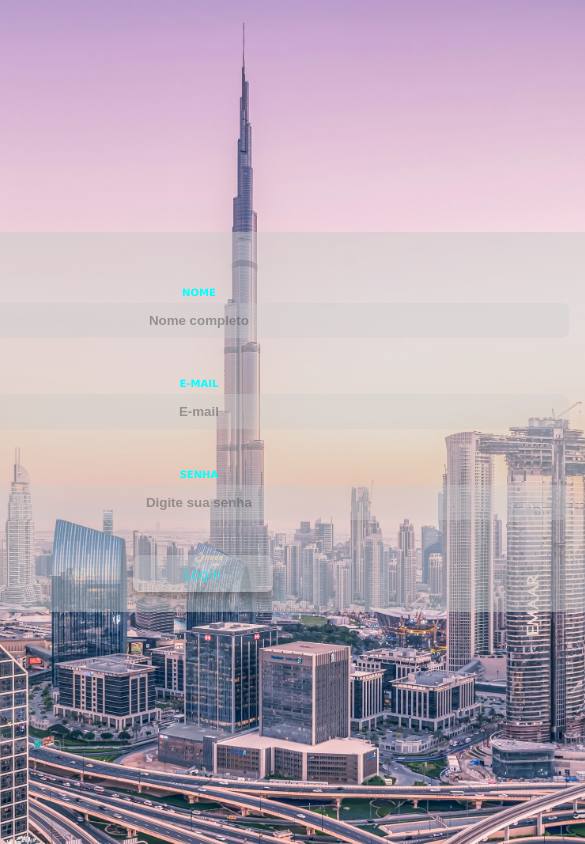
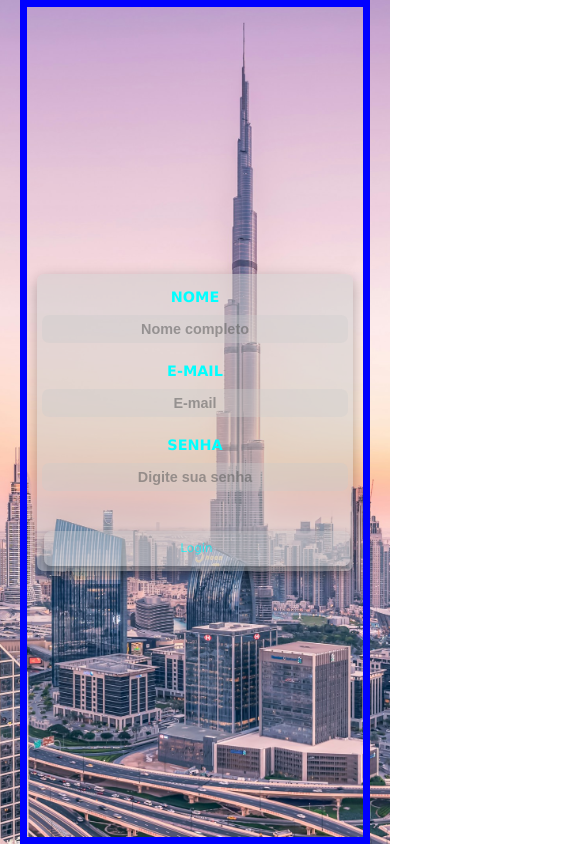
Before and after one commit to Peddrisflower/Tela-login, a plain HTML site: page index.html in a window 390 px wide. Shown: the whole page, 585 px wide, since content can reach past the window. Drawn offline with Linux system fonts and the light colour scheme.

Commit message:
tela login att 1
com a responsividade

```diff
--- a/index.html
+++ b/index.html
@@ -6,7 +6,7 @@
     <link rel="stylesheet" href="styles/style.css">
     <title>Tela de login</title>
 </head>
-<body id="principal">
+<body>
     <!--Inicio main-->
     <main id="inicio" >
         <div class="inicio_container">
--- a/styles/global.css
+++ b/styles/global.css
@@ -4,16 +4,17 @@
     box-sizing: border-box;
 }
 
-#principal{
+body{
 
     width: 100%;
-    max-width: 100%;
-    max-width: 1700px;
-
+    min-height:100% ;
     background-image: url('../img/imgfundo.jpg');
+    margin: 0;
 
 
-    height: 100vh;
+
+
+    height: 100%;
     background-size: cover;
     background-repeat: no-repeat;
     background-position: center;
--- a/styles/login.css
+++ b/styles/login.css
@@ -1,10 +1,13 @@
 #inicio{
     width: 100%;
     max-width: 100%;
+    padding: 0 20px;
 }
 .inicio_container{
-   container: 8px solid red;
+    border: 7px solid blue;
+
     width: 100%;
+    max-width: 1550px;
 
     margin: 0 auto;
     display: flex;
@@ -12,11 +15,9 @@
     justify-content: center;
     align-items: center;
     height: 100vh;
+    padding: 20px;
+    box-sizing: border-box;
 
-
-    gap: 30px;
-    position: relative;
-    margin-left: 1%;
 
 
 
@@ -27,8 +28,8 @@
 
     width: 810px;
     background-color: #cccccc80;
-    gap: 5px;
-    padding: 20px 40px;
+    gap: 20px;
+    padding: 20px ;
     text-transform: uppercase;
     font-weight: 700;
     border-radius: 7px;
@@ -37,6 +38,7 @@
 
     justify-content: center;
     align-items: center;
+    box-shadow:  0px 5px 15px rgba(0, 0,0, 0.3);
 
 
 
@@ -46,9 +48,9 @@
 .inicio_container_login label{
 
     color: aqua;
-    font-size: 10px;
+    font-size: 14px;
     font-family:Verdana, Geneva, Tahoma, sans-serif;
-    margin-top: 35px;
+    margin-top: 10px;
 }
 
 
@@ -96,3 +98,69 @@
 #container_form_button:hover{
     opacity: 1;
 }
+
+/* Media Query para telas menores que 1550px */
+@media (max-width: 1550px) {
+    .inicio_container {
+        padding: 10px;
+    }
+
+    .inicio_container_login {
+        max-width: 90%; /* Tornando a largura do login mais fluida */
+        padding: 15px;
+        gap: 15px;
+    }
+
+    .inicio_container_login input {
+        max-width: 100%; /* Inputs ocupam 100% da largura disponível */
+    }
+
+    #container_form_button {
+        width: 100%; /* Botão ocupa toda a largura disponível */
+        font-size: 16px;
+    }
+}
+
+/* Media Query para telas ainda menores, como tablets e smartphones */
+@media (max-width: 768px) {
+    .inicio_container_login {
+        max-width: 100%;
+        padding: 10px;
+        gap: 10px;
+    }
+
+    .inicio_container_login label {
+        font-size: 1rem;
+    }
+
+    .inicio_container_login input {
+        padding: 8px 12px;
+        font-size: 1rem;
+    }
+
+    #container_form_button {
+        height: 40px;
+        font-size: 14px;
+    }
+}
+
+/* Media Query para telas muito pequenas, como smartphones em modo retrato */
+@media (max-width: 480px) {
+    .inicio_container_login {
+        padding: 5px;
+    }
+
+    .inicio_container_login label {
+        font-size: 0.9rem;
+    }
+
+    .inicio_container_login input {
+        padding: 6px 10px;
+        font-size: 0.9rem;
+    }
+
+    #container_form_button {
+        height: 35px;
+        font-size: 12px;
+    }
+}
```
